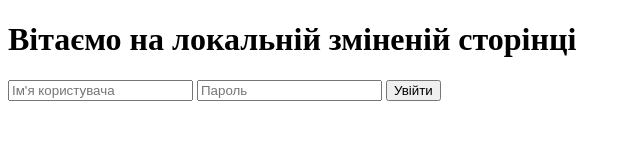
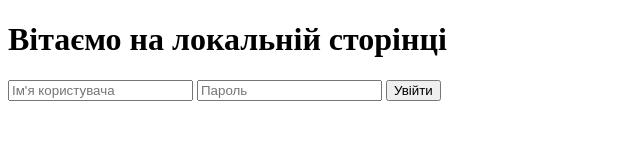
Before and after one commit to tarasenko-ira/e2e-screenshot-tests, a website: page public/index.html in a window 1280 px wide. Shown: the whole page, without its empty margins (0-640 px from the left). Drawn offline with Linux system fonts and the light colour scheme.

Commit message:
Update index.html

```diff
--- a/public/index.html
+++ b/public/index.html
@@ -6,7 +6,7 @@
   <title>Локальна сторінка</title>
 </head>
 <body>
-  <h1>Вітаємо на локальній зміненій сторінці</h1>
+  <h1>Вітаємо на локальній сторінці</h1>
   <form id="loginForm">
     <input id="username" type="text" placeholder="Ім'я користувача" required />
     <input id="password" type="password" placeholder="Пароль" required />
```
